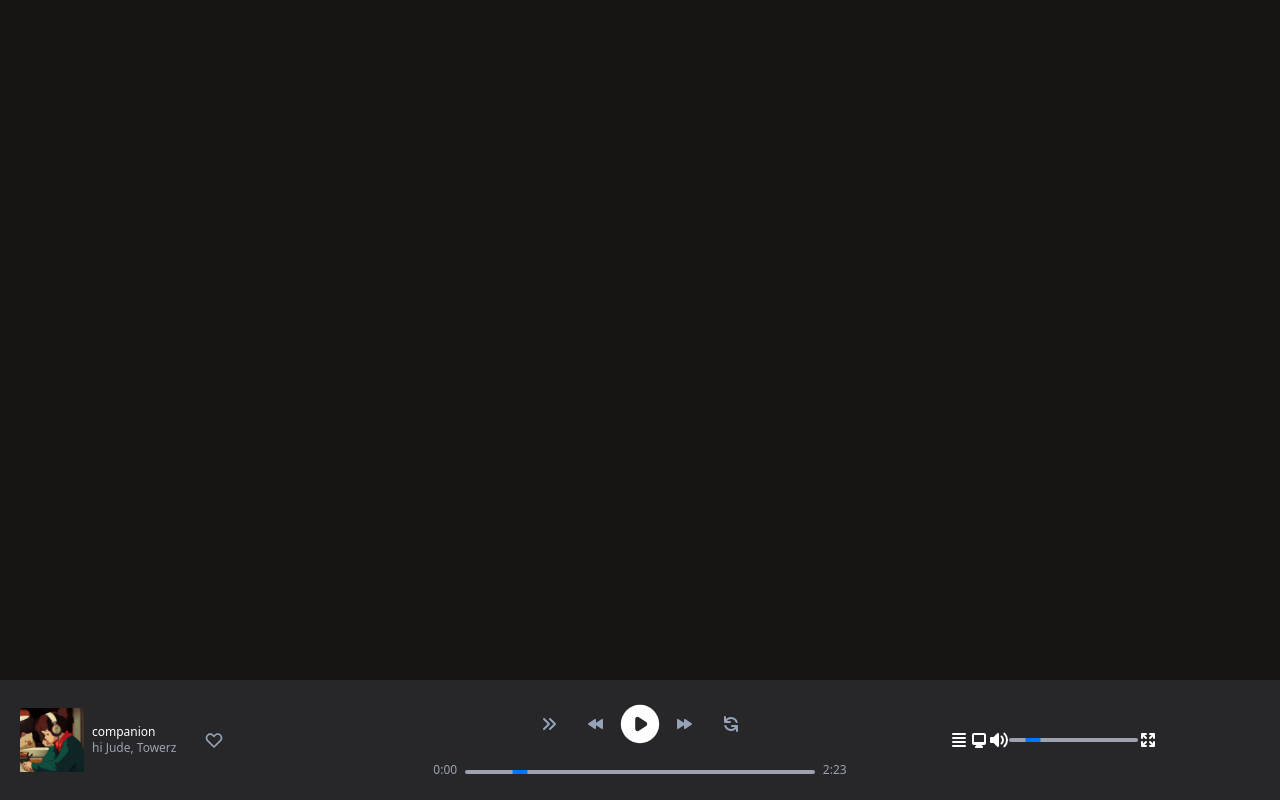
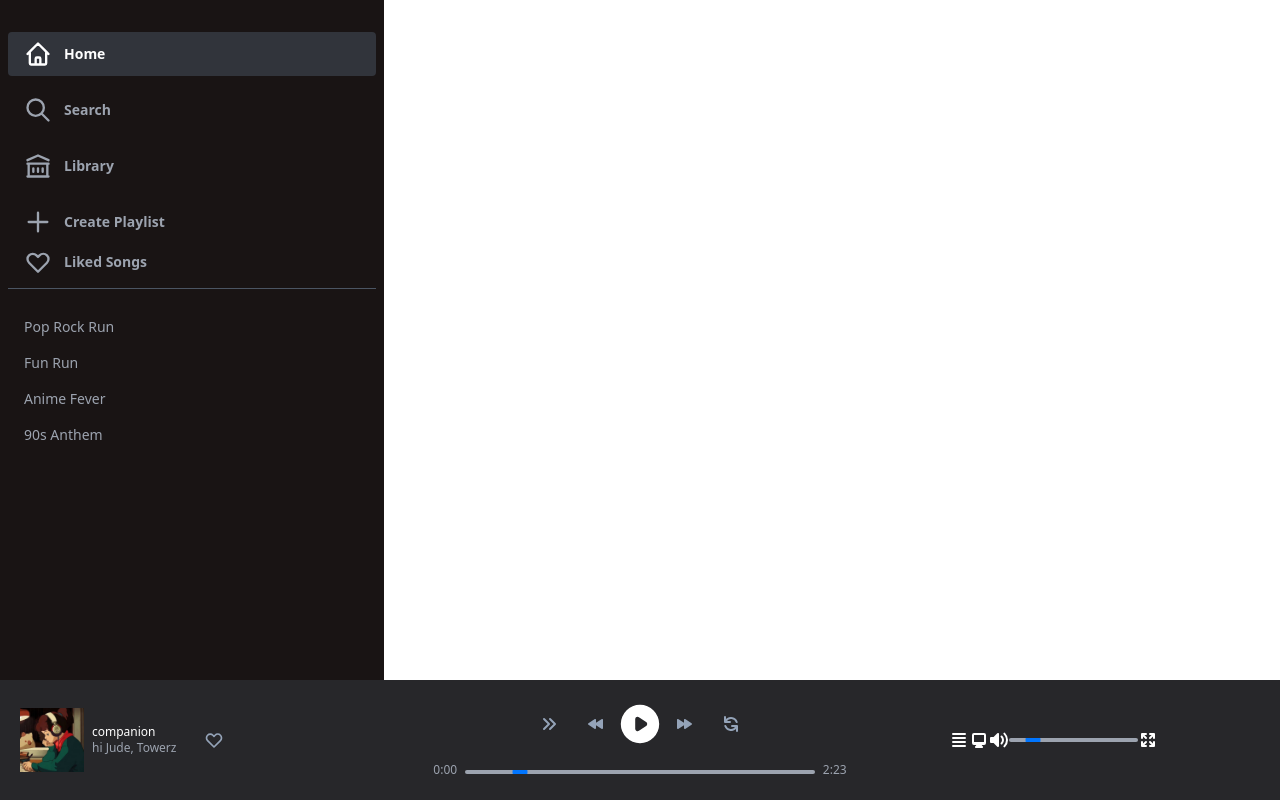
Before and after one commit to DevLukeHere/spotify-tailwind, a React (Create React App) app: page / in a window 1280 px wide. Built offline with nearby package versions, Linux system fonts and the light colour scheme.

Commit message:
Styling for left panel section

```diff
--- a/src/App.js
+++ b/src/App.js
@@ -3,7 +3,7 @@ import LeftPanel from "./layouts/LeftPanel";
 
 function App() {
   return (
-    <div className="relative h-screen bg-spotify-black">
+    <div className="relative h-screen">
       <LeftPanel />
       <BottomNavbar />
     </div>
--- a/src/layouts/LeftPanel.js
+++ b/src/layouts/LeftPanel.js
@@ -1,7 +1,52 @@
+import {
+  HomeIcon,
+  SearchIcon,
+  LibraryIcon,
+  PlusIcon,
+  HeartIcon,
+} from "@heroicons/react/outline";
+
 function LeftPanel() {
   return (
-    <div>
-
+    <div className="bg-spotify-black pt-8 pl-2 pb-2 pr-2 max-w-sm h-screen">
+      <div className="mb-5">
+        <div className="pl-4 pt-2 pb-2 rounded grid grid-cols-leftPanel gap-3 mb-3 cursor-pointer text-white stroke-white border-white bg-gray-600/50">
+          <HomeIcon className="w-7 h-7" />
+          <p className="self-center text-sm font-bold">Home</p>
+        </div>
+        <div className="pl-4 pt-2 pb-2 grid grid-cols-leftPanel gap-3 mb-3 cursor-pointer text-gray-400 hover:text-white hover:stroke-white">
+          <SearchIcon className="w-7 h-7" />
+          <p className="self-center text-sm font-semibold">Search</p>
+        </div>
+        <div className="pl-4 pt-2 pb-2 grid grid-cols-leftPanel gap-3 cursor-pointer text-gray-400 hover:text-white hover:stroke-white">
+          <LibraryIcon className="w-7 h-7" />
+          <p className="self-center text-sm font-semibold">Library</p>
+        </div>
+      </div>
+      <div className="border-b border-solid border-gray-600 mb-5">
+        <div className="pl-4 grid grid-cols-leftPanel cursor-pointer gap-3 mb-3 text-gray-400 hover:text-white hover:stroke-white">
+          <PlusIcon className="w-7 h-7" />
+          <p className="self-center text-sm font-semibold">Create Playlist</p>
+        </div>
+        <div className="pl-4 grid grid-cols-leftPanel cursor-pointer gap-3 mb-3 text-gray-400 hover:text-white hover:stroke-white">
+          <HeartIcon className="w-7 h-7" />
+          <p className="self-center text-sm font-semibold">Liked Songs</p>
+        </div>
+      </div>
+      <div className="grid grid-rows-5 gap-2">
+        <div className="text-gray-400 hover:text-white text-sm pl-4 pt-2">
+          <p className="self-center">Pop Rock Run</p>
+        </div>
+        <div className="text-gray-400 hover:text-white text-sm pl-4 pt-2">
+          <p className="self-center">Fun Run</p>
+        </div>
+        <div className="text-gray-400 hover:text-white text-sm pl-4 pt-2">
+          <p className="self-center">Anime Fever</p>
+        </div>
+        <div className="text-gray-400 hover:text-white text-sm pl-4 pt-2">
+          <p className="self-center">90s Anthem</p>
+        </div>
+      </div>
     </div>
   );
 }
--- a/tailwind.config.js
+++ b/tailwind.config.js
@@ -14,6 +14,7 @@ module.exports = {
       },
       gridTemplateColumns: {
         'footerLeft': 'auto auto minmax(0, 1fr)',
+        'leftPanel': 'auto minmax(0, 1fr)',
       },
     }
   },
```
